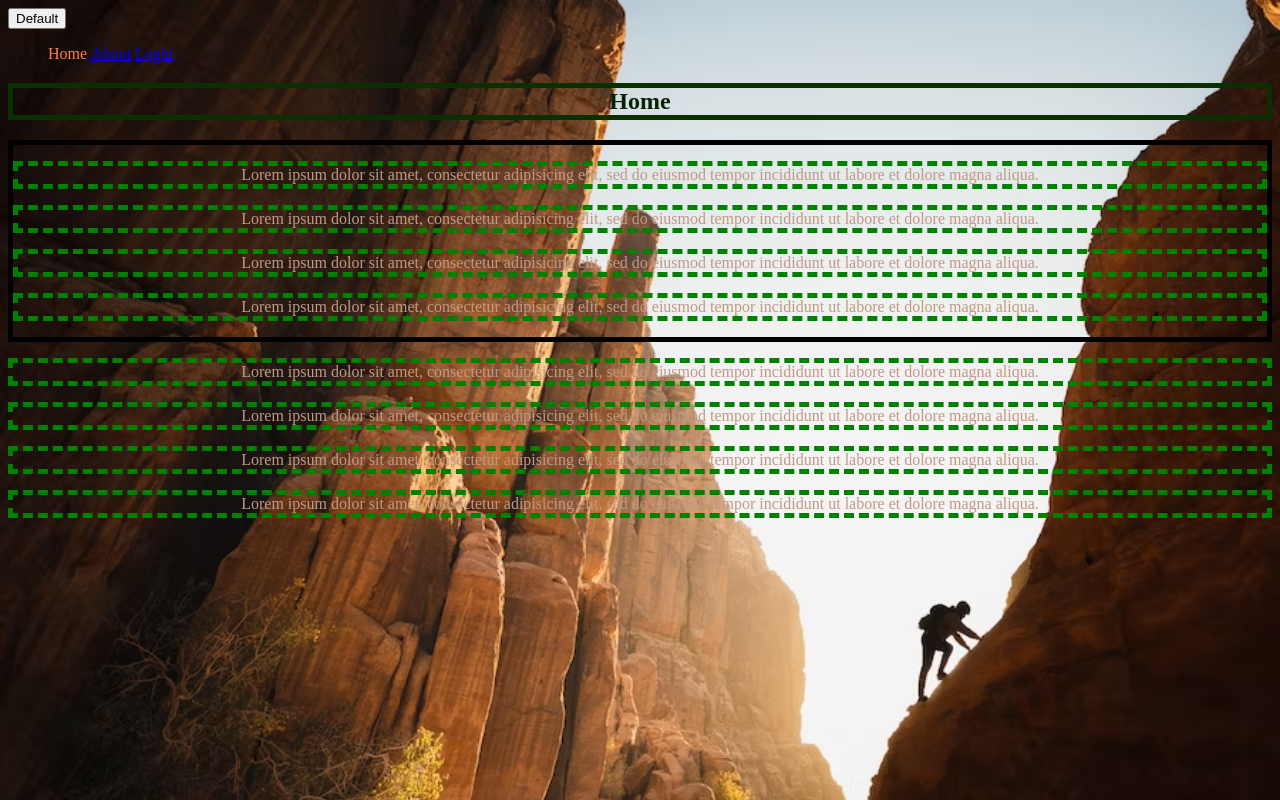
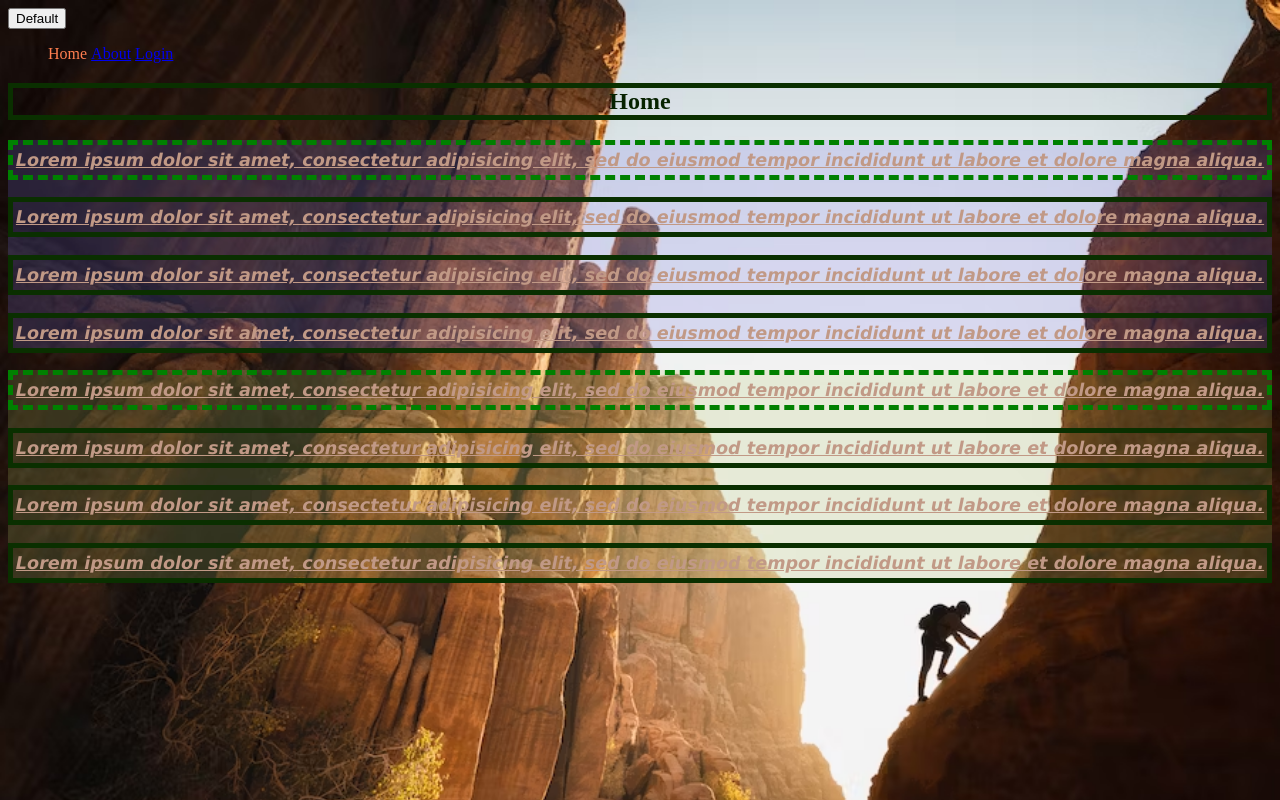
Before and after one commit to bmalvo/the-complete-web-developer, a plain HTML site: page project_files/index.html in a window 1280 px wide. Drawn offline with Linux system fonts and the light colour scheme.

Commit message:
text and font

```diff
--- a/project_files/style.css
+++ b/project_files/style.css
@@ -11,8 +11,21 @@ h2, p {
     cursor: pointer;
 }
 
+
 p {
     color: #C19986;
+    text-decoration: underline;
+    line-height: 30px;
+    font-style: italic;
+    font-weight: bold;
+    font-size: 110%;
+    font-family:'Lucida Sans', 'Lucida Sans Regular', 'Lucida Grande', 'Lucida Sans Unicode', Geneva, Verdana, sans-serif;
+}
+
+.about {
+    font-family: 'Bungee Spice', sans-serif;
+    text-decoration: none;
+    background-color: rgba(127, 255, 212, 0.1);
 }
 
 li {
@@ -21,15 +34,14 @@ li {
     color: coral;
 }
 
-.webtext {
+.webtext:first-child {
    border: 5px dashed green
 }
 
 #div1 {
-    background: rgba(0, 0, rgba(31, 31, 129), 0.2);
-    border: 5px solid;
+    background-color: rgba(118, 118, 227,0.2);
 }
 
 #div2 {
-    background: rgb(red, green, blue);
+    background:  rgba(174, 196, 102, 0.2);
 }
```
Also changed, not shown: project_files/about.html (+4 -1 lines).
